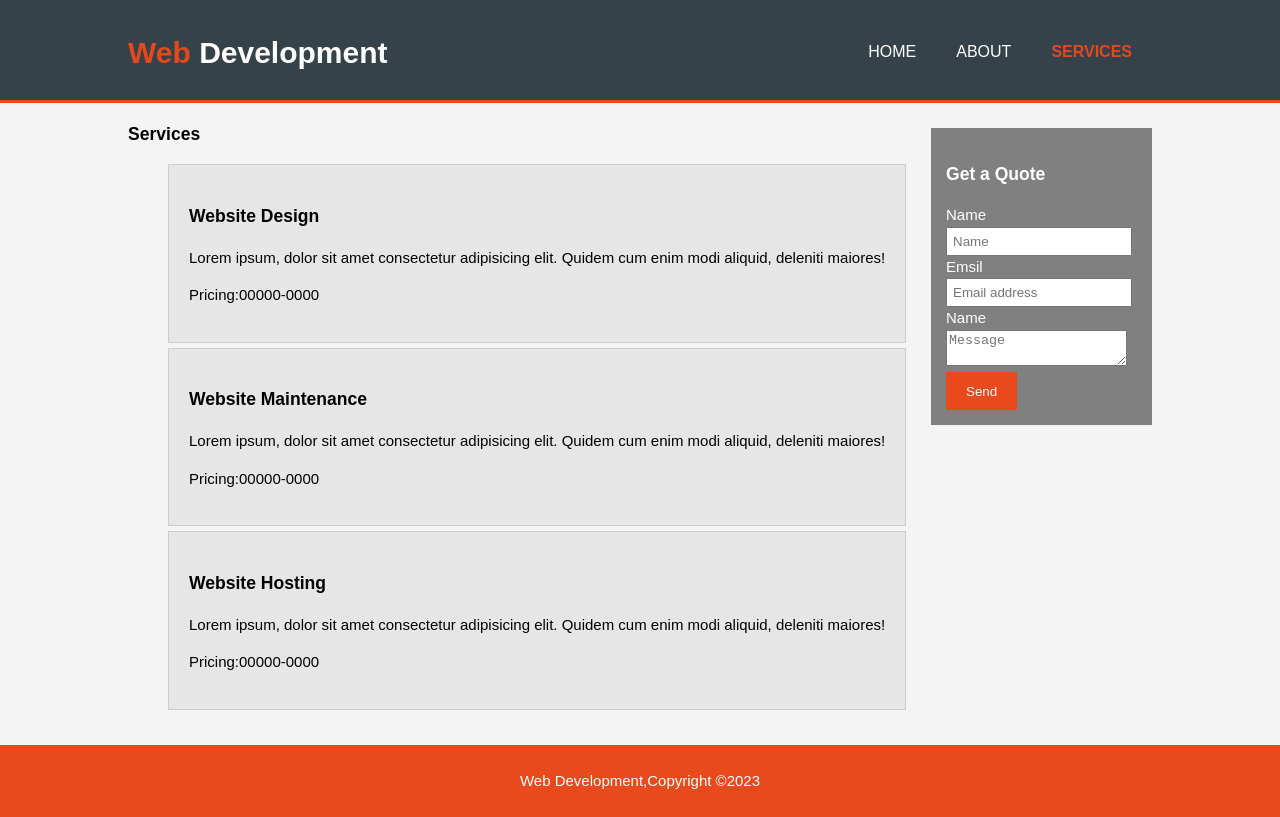
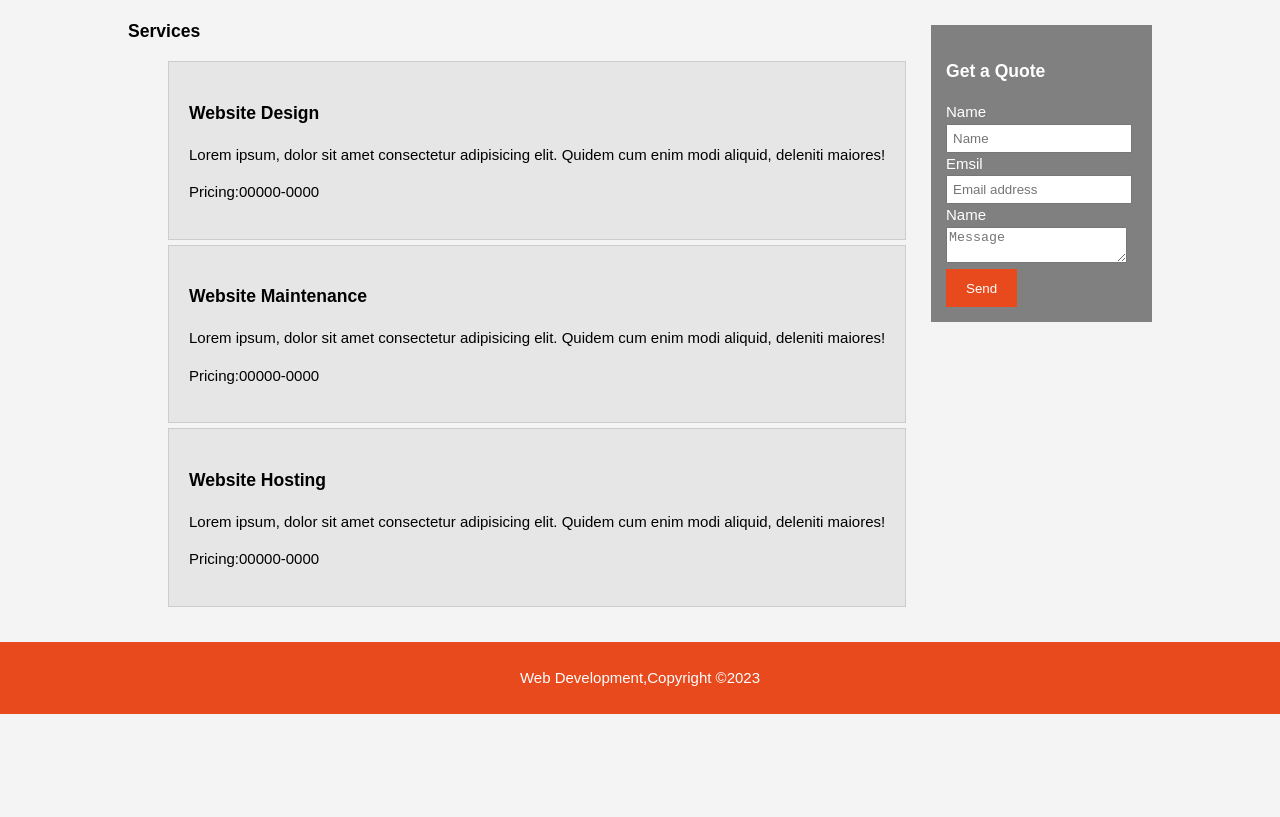
Before and after one commit to NagmaAN/web-project, a plain HTML site: page service.html in a window 1280 px wide. Drawn offline with Linux system fonts and the light colour scheme.

Commit message:
Update service.html

```diff
--- a/service.html
+++ b/service.html
@@ -5,29 +5,11 @@
     <meta http-equiv="X-UA-Compatible" content="IE=edge">
     <meta name="viewport" content="width=device-width, initial-scale=1.0">
     <meta name="description" content="web design, initial-scale=1.0">
-    <title>Web design|Welcome to</title>
+    <title>Web design|Welcome to Services</title>
     <link rel="stylesheet" type="text/css" href="style.css">
 </head>
 <body>
-  <header>
-   <div class="container">
-   <div id="logo">
-    <h1><span class="highlight">Web</span>&nbsp;Development</h1>
-   </div>
-   <nav>
-    <ul>
-<li><a href="index.html">HOME</a></li>
-<li><a href="about.html">ABOUT</a></li>
-<li class="current"><a href="service.html">SERVICES</a></li>
-
-    </ul>
-   </nav>
-</div>
-</header>
-
-
-
-<section id="main">
+ <section id="main">
     <div class="container">
         <article id="main-col">
             <h1 class="page-title">Services</h1>
```
